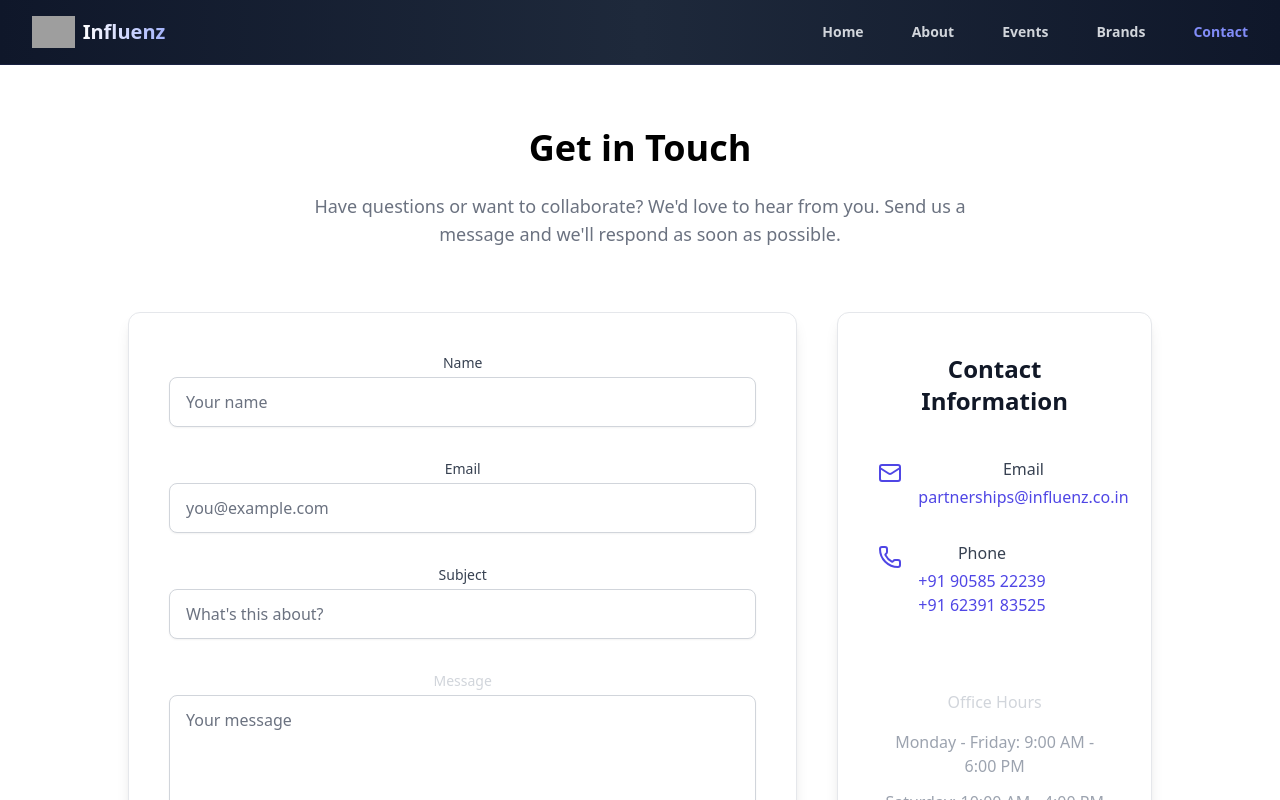
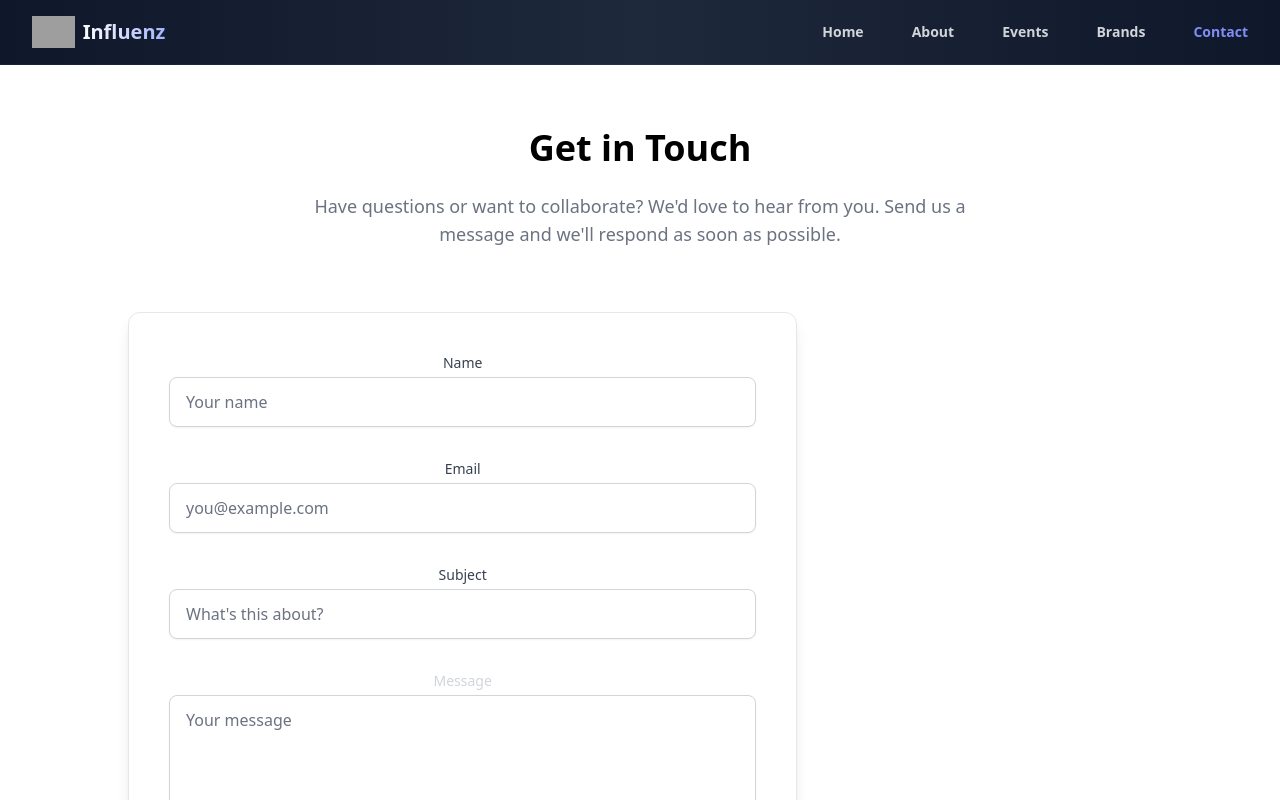
Before and after one commit to codervipul775/Marketing, a React (Vite) app: page /contact in a window 1280 px wide. Shown: the top 800 px of the page. Built offline with nearby package versions, Linux system fonts and the light colour scheme; grey boxes are pictures that could not be loaded.

Commit message:
Update Contact.tsx

```diff
--- a/src/pages/Contact.tsx
+++ b/src/pages/Contact.tsx
@@ -189,68 +189,6 @@ const Contact = () => {
               </form>
             </div>
           </div>
-
-          <div className="lg:col-span-1">
-            <div className="bg-white shadow-lg rounded-xl p-8 sm:p-10 space-y-10 border border-gray-200">
-              <h3 className="text-2xl font-semibold text-gray-900">
-                Contact Information
-              </h3>
-
-              <div className="space-y-8">
-                <div className="flex items-start space-x-4">
-                  <div className="flex-shrink-0 mt-1">
-                    <Mail className="h-6 w-6 text-indigo-600" />
-                  </div>
-                  <div>
-                    <h4 className="text-base font-medium text-gray-700 mb-1">
-                      Email
-                    </h4>
-                    <a
-                      href={`mailto:partnerships@influenz.co.in`}
-                      className="text-base text-indigo-600 hover:text-indigo-500"
-                    >
-                      partnerships@influenz.co.in
-                    </a>
-                  </div>
-                </div>
-
-                <div className="flex items-start space-x-4">
-                  <div className="flex-shrink-0 mt-1">
-                    <Phone className="h-6 w-6 text-indigo-600" />
-                  </div>
-                  <div>
-                    <h4 className="text-base font-medium text-gray-700 mb-1">
-                      Phone
-                    </h4>
-                    <a
-                      href="tel:+919058522239"
-                      className="text-base text-indigo-600 hover:text-indigo-500"
-                    >
-                      +91 90585 22239
-                    </a>
-                    <br />
-                    <a
-                      href="tel:+916239183525"
-                      className="text-base text-indigo-600 hover:text-indigo-500"
-                    >
-                      +91 62391 83525
-                    </a>
-                  </div>
-                </div>
-              </div>
-
-              <div className="border-t border-white/10 pt-8">
-                <h4 className="text-base font-medium text-gray-300 mb-4">
-                  Office Hours
-                </h4>
-                <div className="space-y-3 text-base text-gray-400">
-                  <p>Monday - Friday: 9:00 AM - 6:00 PM</p>
-                  <p>Saturday: 10:00 AM - 4:00 PM</p>
-                  <p>Sunday: Closed</p>
-                </div>
-              </div>
-            </div>
-          </div>
         </div>
       </div>
     </div>
```
